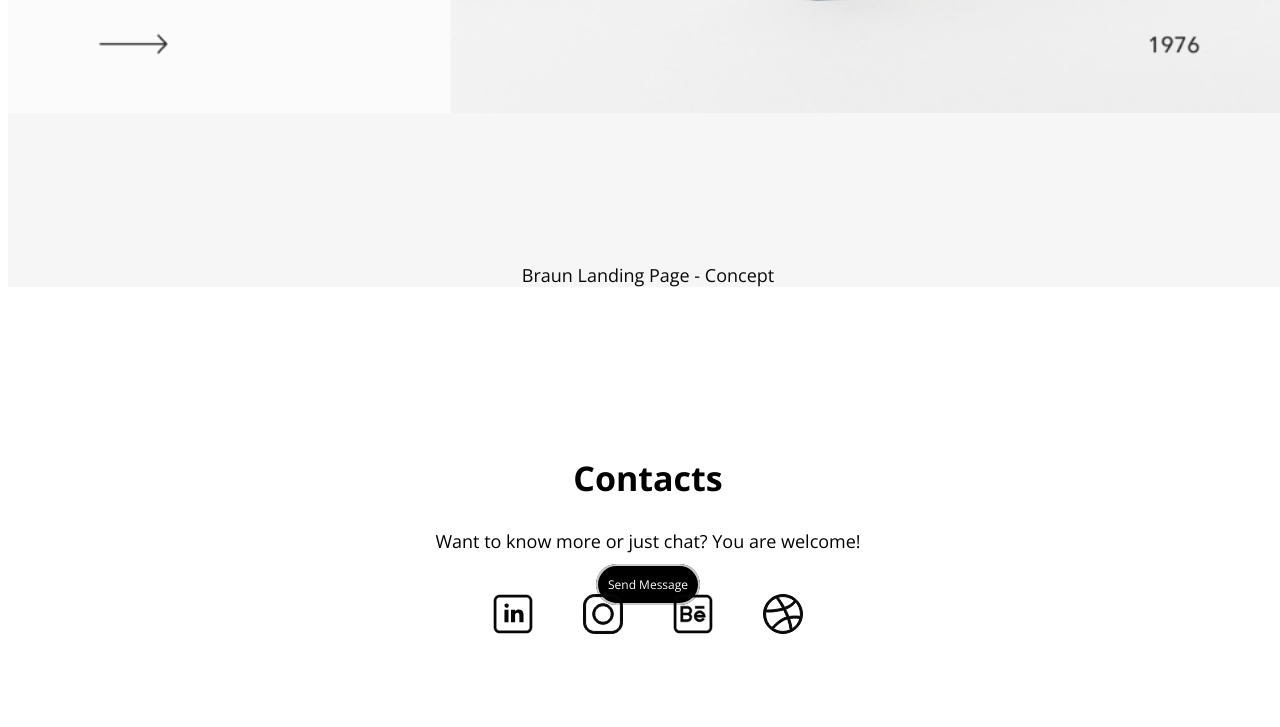
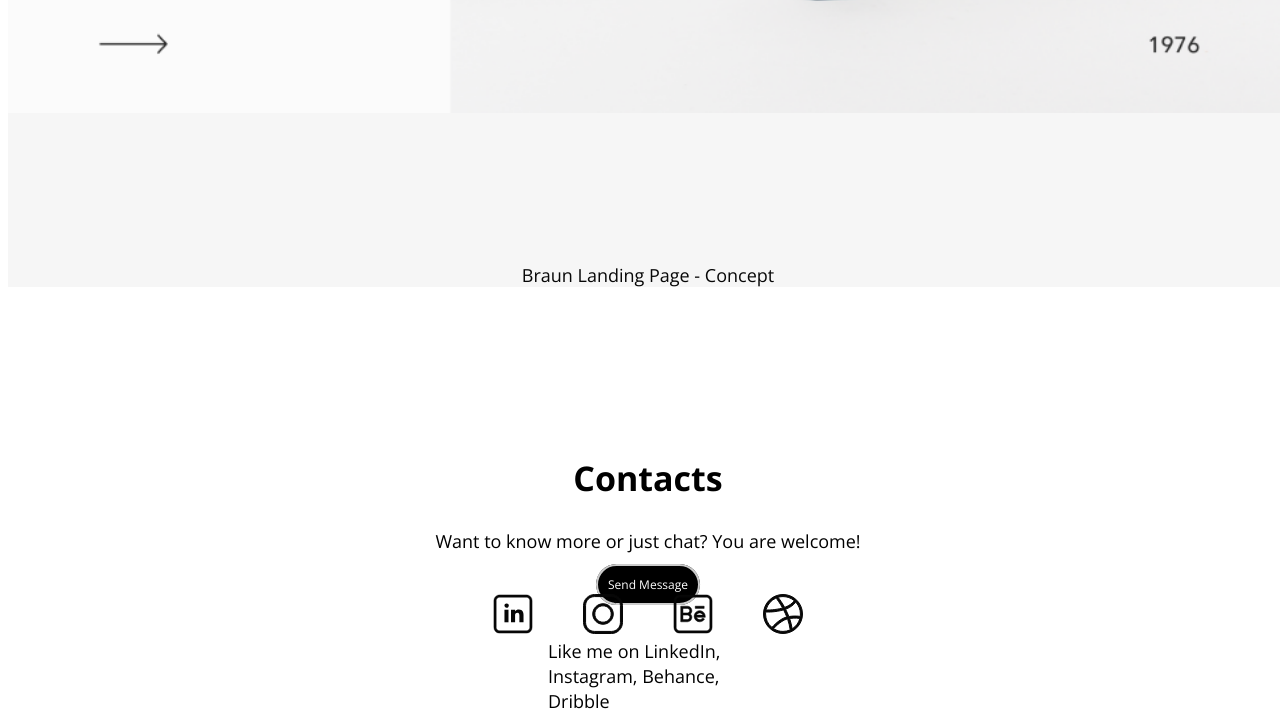
Before and after one commit to NVisotskiy/HW_Denis_Novik, a plain HTML site: page index.html in a window 1280 px wide. Shown: the part 4612-5339 px from the top of the page. Drawn offline with nearby package versions, Linux system fonts and the light colour scheme.

Commit message:
Changes with footer icons

```diff
--- a/css/index.css
+++ b/css/index.css
@@ -189,3 +189,9 @@ p {
   width: 40px;
   height: 40px;
 }
+
+.description {
+  width: 200px;
+  height: 60px;
+  margin: auto;
+}
--- a/index.html
+++ b/index.html
@@ -82,6 +82,8 @@
       <a class="prod_links" href="#">Braun Landing Page - Concept</a>
     </div>
   </div>
+
+  <footer>
     <div class="contacts d-flex">
       <div class="contacts_container">
         <article class="contacts1">
@@ -104,9 +106,13 @@
                                                                src="img/dribbble.svg"
                                                                alt="dribbble" /></a>
         </div>
+        <p class="description">
+          Like me on
+          LinkedIn, Instagram, Behance, Dribble
+        </p>
       </div>
     </div>
-
+  </footer>
 </div>
 </body>
 </html>
```
Lines whose indentation alone changed are shown as unchanged.
